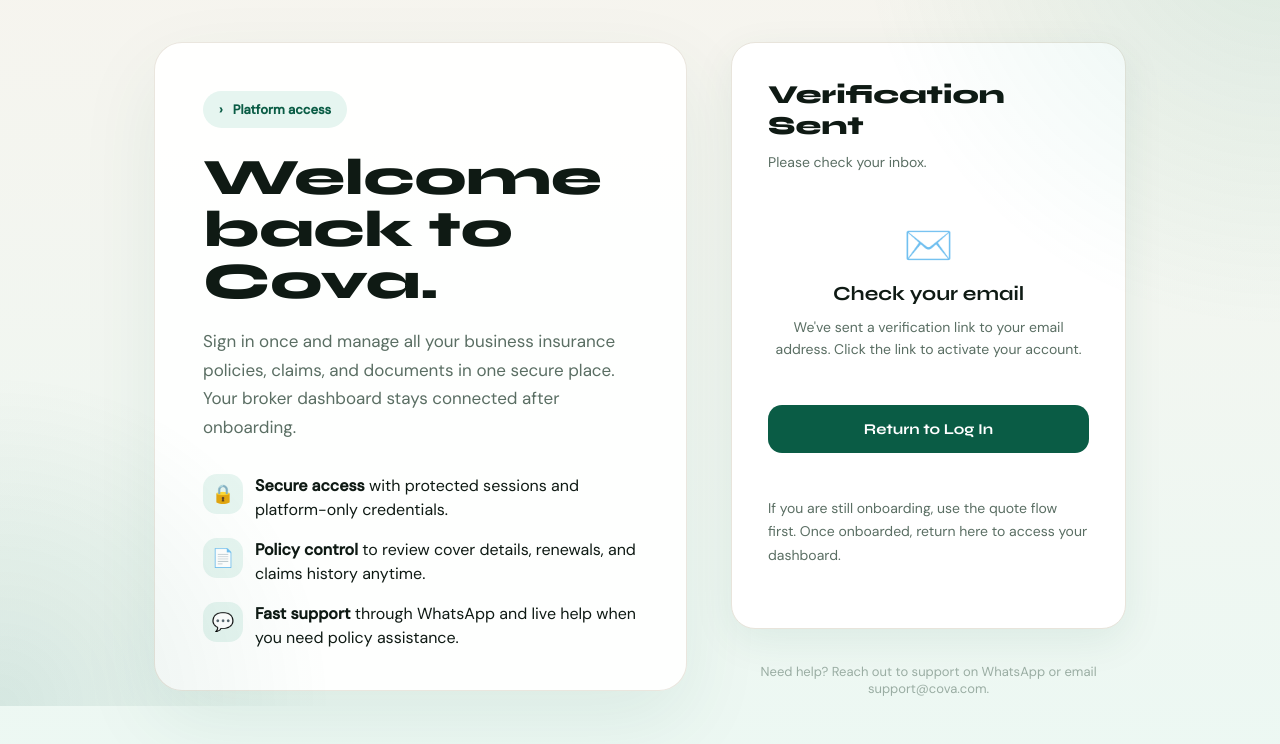
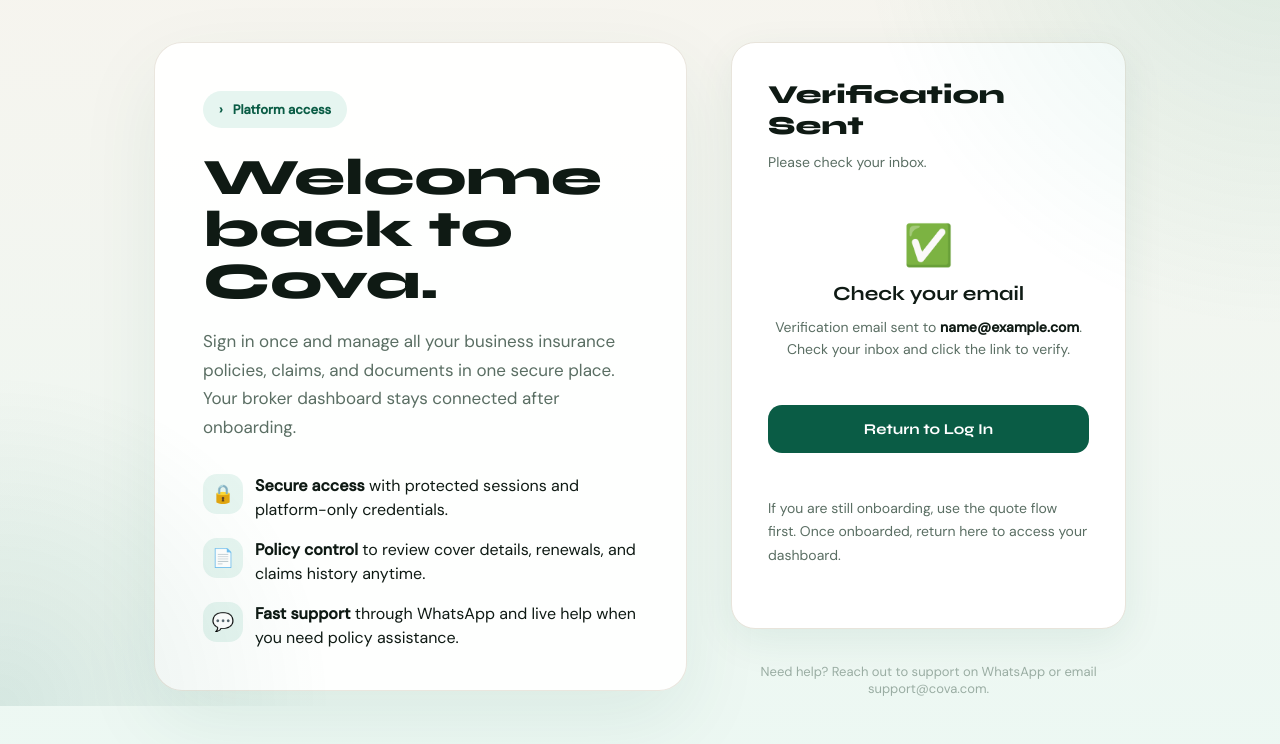
Before and after one commit to nuelsonoflagos/cova-frontend, a website: page cova-auth.html in a window 1280 px wide. Both pictures are taken after typing "Sample", "Sample", "5551234", "name@example.com", "Sample123" into the empty fields and a click on the button "Create Account". Shown: the part 94-838 px from the top of the page. Drawn offline with Linux system fonts and the light colour scheme.

Commit message:
feat: dynamically show user email in verification success message

```diff
--- a/cova-auth.html
+++ b/cova-auth.html
@@ -528,10 +528,11 @@
 
             <!-- SUCCESS MESSAGE -->
             <div id="success-message" class="otp-step" style="text-align: center; padding: 20px 0;">
-              <div style="font-size: 40px; margin-bottom: 10px;">✉️</div>
+              <div style="font-size: 40px; margin-bottom: 10px;">✅</div>
               <h3 style="font-family: var(--fd); font-size: 20px; color: var(--ink); margin-bottom: 10px;">Check your email</h3>
               <p style="font-size: 14px; color: var(--inkl); line-height: 1.6;">
-                We've sent a verification link to your email address. Click the link to activate your account.
+                Verification email sent to <strong id="email-display" style="color: var(--ink);"></strong>.<br>
+                Check your inbox and click the link to verify.
               </p>
               <button type="button" class="btn-primary" style="margin-top: 20px;" onclick="switchAuthMode('login')">Return to Log In</button>
             </div>
@@ -590,6 +591,7 @@
         document.getElementById('signup-form').classList.remove("active");
         document.getElementById('auth-tabs').style.display = "none";
         document.getElementById('success-message').classList.add("active");
+        document.getElementById('email-display').textContent = email;
         document.getElementById('auth-title').textContent = "Verification Sent";
         document.getElementById('auth-sub').textContent = "Please check your inbox.";
       }
```
